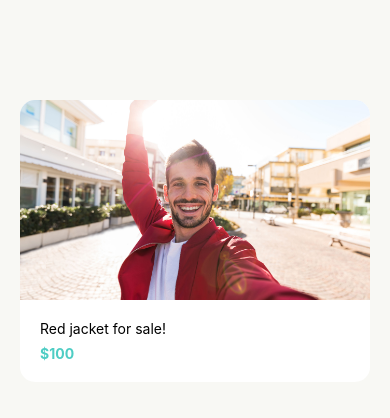
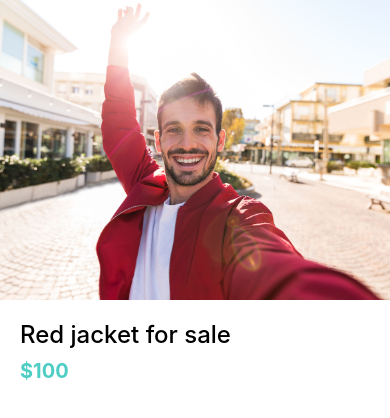
Before and after one commit to benNjogu/DoneWithIt, a React Native app: screen / in a window 390 px wide. Shown: the top 418 px of the page. Built offline with nearby package versions, Linux system fonts and the light colour scheme.

Commit message:
Building the listingDetailsScreen

```diff
--- a/App.js
+++ b/App.js
@@ -2,21 +2,8 @@ import { View } from "react-native";
 import { React } from "react";
 
 import Card from "./app/components/Card";
+import ListingDetailsScreen from "./app/screens/ListingDetailsScreen";
 
 export default function App() {
-  return (
-    <View
-      style={{
-        backgroundColor: "#f8f8f4",
-        padding: 20,
-        paddingTop: 100,
-      }}
-    >
-      <Card
-        title="Red jacket for sale!"
-        subTitle="$100"
-        image={require("./app/assets/jacket.jpg")}
-      />
-    </View>
-  );
+  return <ListingDetailsScreen />;
 }
--- /dev/null
+++ b/app/screens/ListingDetailsScreen.js
@@ -0,0 +1,38 @@
+import React from "react";
+import { StyleSheet, Image, View } from "react-native";
+import colors from "../../config/colors";
+import AppText from "../components/AppText";
+
+function ListingDetailsScreen(props) {
+  return (
+    <View>
+      <Image style={styles.image} source={require("../assets/jacket.jpg")} />
+      <View style={styles.detailsContainer}>
+        <AppText style={styles.title}>Red jacket for sale</AppText>
+        <AppText style={styles.price}>$100</AppText>
+      </View>
+    </View>
+  );
+}
+
+const styles = StyleSheet.create({
+  detailsContainer: {
+    padding: 20,
+  },
+  image: {
+    width: "100%",
+    height: 300,
+  },
+  price: {
+    color: colors.secondary,
+    fontWeight: "bold",
+    fontSize: 20,
+    marginVertical: 10,
+  },
+  title: {
+    fontSize: 24,
+    fontWeight: "500",
+  },
+});
+
+export default ListingDetailsScreen;
```
